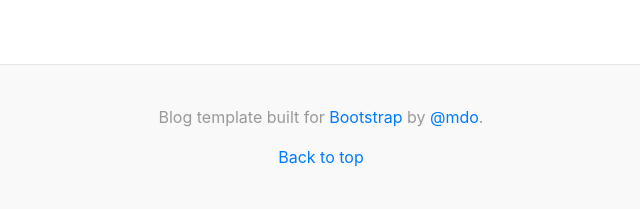
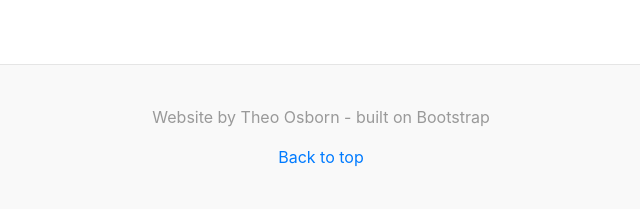
Before and after one commit to theoosborn/eruditus, a WordPress theme: template page.php in a window 1280 px wide. Shown: the part 1041-1250 px from the top of the page, without its empty margins (319-959 px from the left). Run offline with PHP 8.4 and a stand-in for WordPress, Linux system fonts and the light colour scheme; the site name, menu and one post (Sample post) are stand-ins, and other content is empty; some libraries are stand-ins or nearby versions.

Commit message:
Added credit to footer

```diff
--- a/footer.php
+++ b/footer.php
@@ -1,5 +1,5 @@
 <footer class="blog-footer">
-  <p>Blog template built for <a href="https://getbootstrap.com/">Bootstrap</a> by <a href="https://twitter.com/mdo">@mdo</a>.</p>
+  <p>Website by Theo Osborn - built on Bootstrap</p>
   <p>
     <a href="#">Back to top</a>
   </p>
```
